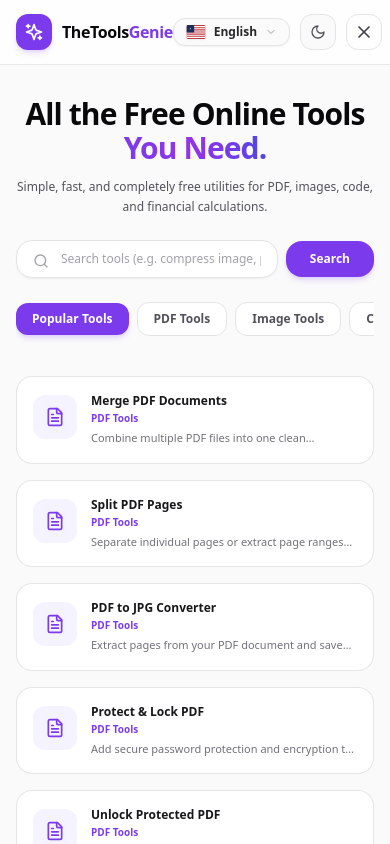
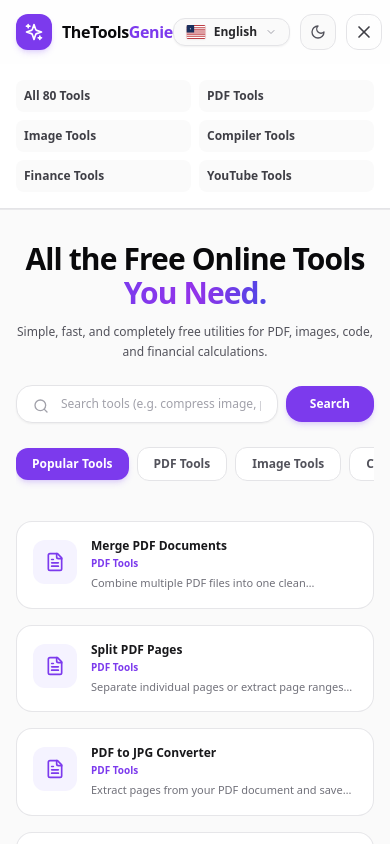
Before and after one commit to RajeshKhandare/thetoolsgenie-, a Next.js app: page / in a window 390 px wide. Both pictures are taken after a click on the button 364 px from the left and 32 px from the top of the page. Shown: the top 844 px of the page. Built offline with nearby package versions, Linux system fonts and the light colour scheme.

Commit message:
Update Navbar.tsx

```diff
--- a/components/Navbar.tsx
+++ b/components/Navbar.tsx
@@ -6,7 +6,14 @@
 import LanguageSelector from '@/components/LanguageSelector';
 import { TOOLS_REGISTRY } from '@/data/toolsRegistry';
 
-const CATEGORY_TABS = ['PDF', 'Image', 'Compiler', 'Finance', 'YouTube'];
+// Category keys mapped directly to the homepage/directory filter pills
+const CATEGORIES_CONFIG = [
+  { label: 'PDF', query: 'PDF Tools' },
+  { label: 'Image', query: 'Image Tools' },
+  { label: 'Compiler', query: 'Compiler Tools' },
+  { label: 'Finance', query: 'Finance Tools' },
+  { label: 'YouTube', query: 'YouTube Tools' },
+];
 
 export default function Navbar() {
   const [isDark, setIsDark] = useState(false);
@@ -35,7 +42,7 @@
     <header className="sticky top-0 z-50 w-full border-b border-zinc-200/80 dark:border-zinc-800/80 bg-white/80 dark:bg-zinc-950/80 backdrop-blur-md">
       <div className="mx-auto flex h-16 max-w-7xl items-center justify-between px-4 sm:px-6 lg:px-8">
 
-        {/* Logo */}
+        {/* Brand Logo */}
         <Link href="/" className="flex items-center gap-2.5 shrink-0">
           <div className="flex h-9 w-9 items-center justify-center rounded-xl bg-violet-600 text-white shadow-md shadow-violet-500/20">
             <Sparkles className="h-5 w-5" />
@@ -50,39 +57,56 @@
           </div>
         </Link>
 
-        {/* Categories with Hover Tool Cards */}
+        {/* Categories Navigation with Hover Tool Cards */}
         <nav className="hidden lg:flex items-center gap-1">
-          {CATEGORY_TABS.map((cat) => {
-            const catTools = TOOLS_REGISTRY.filter((t) => t.category === cat).slice(0, 5);
+          {CATEGORIES_CONFIG.map((cat) => {
+            const catTools = TOOLS_REGISTRY.filter(
+              (t) => t.category.toLowerCase() === cat.label.toLowerCase()
+            ).slice(0, 5);
+
             return (
               <div
-                key={cat}
+                key={cat.label}
                 className="relative"
-                onMouseEnter={() => setActiveDropdown(cat)}
+                onMouseEnter={() => setActiveDropdown(cat.label)}
                 onMouseLeave={() => setActiveDropdown(null)}
               >
                 <button
                   type="button"
                   className="flex items-center gap-1 rounded-xl px-3.5 py-2 text-xs font-semibold text-zinc-600 dark:text-zinc-300 hover:text-violet-600 dark:hover:text-violet-400 hover:bg-zinc-100/60 dark:hover:bg-zinc-900 transition-all"
                 >
-                  <span>{cat}</span>
-                  <ChevronDown className={`h-3.5 w-3.5 transition-transform ${activeDropdown === cat ? 'rotate-180 text-violet-600' : ''}`} />
+                  <span>{cat.label}</span>
+                  <ChevronDown
+                    className={`h-3.5 w-3.5 transition-transform ${
+                      activeDropdown === cat.label ? 'rotate-180 text-violet-600' : ''
+                    }`}
+                  />
                 </button>
 
                 {/* Hover Cards Dropdown */}
-                {activeDropdown === cat && (
+                {activeDropdown === cat.label && (
                   <div className="absolute top-full left-0 w-80 rounded-2xl border border-zinc-200 dark:border-zinc-800 bg-white dark:bg-zinc-950 p-2 shadow-2xl shadow-zinc-950/15 dark:shadow-zinc-950/60 z-50 animate-in fade-in duration-150">
                     <div className="p-2 border-b border-zinc-100 dark:border-zinc-800/80 mb-1 flex justify-between items-center">
-                      <span className="text-[11px] font-bold uppercase tracking-wider text-zinc-400">Popular {cat} Utilities</span>
-                      <Link href={`/tools?category=${cat.toLowerCase()}`} className="text-[11px] font-bold text-violet-600 hover:underline flex items-center gap-1">
+                      <span className="text-[11px] font-bold uppercase tracking-wider text-zinc-400">
+                        Popular {cat.label} Utilities
+                      </span>
+
+                      {/* Connected View All Link */}
+                      <Link
+                        href={`/tools?category=${encodeURIComponent(cat.query)}`}
+                        onClick={() => setActiveDropdown(null)}
+                        className="text-[11px] font-bold text-violet-600 dark:text-violet-400 hover:underline flex items-center gap-1"
+                      >
                         View all <ArrowRight className="h-2.5 w-2.5" />
                       </Link>
                     </div>
+
                     <div className="space-y-1">
                       {catTools.map((t) => (
                         <Link
                           key={t.slug}
                           href={`/tools/${t.slug}`}
+                          onClick={() => setActiveDropdown(null)}
                           className="block p-2.5 rounded-xl hover:bg-zinc-50 dark:hover:bg-zinc-900 transition-colors group"
                         >
                           <p className="text-xs font-bold text-zinc-900 dark:text-white group-hover:text-violet-600 dark:group-hover:text-violet-400 transition-colors">
@@ -101,7 +125,7 @@
           })}
         </nav>
 
-        {/* Right Action Bar: Custom Language Selector + Theme Toggle */}
+        {/* Right Action Bar */}
         <div className="flex items-center gap-2.5">
           <LanguageSelector />
 
@@ -121,6 +145,27 @@
           </button>
         </div>
       </div>
+
+      {/* Mobile Menu */}
+      {mobileMenuOpen && (
+        <div className="lg:hidden border-b border-zinc-200 dark:border-zinc-800 bg-white dark:bg-zinc-950 px-4 py-4 space-y-3">
+          <div className="grid grid-cols-2 gap-2 text-xs font-semibold text-zinc-700 dark:text-zinc-300">
+            <Link href="/tools" onClick={() => setMobileMenuOpen(false)} className="p-2 rounded-lg bg-zinc-50 dark:bg-zinc-900">
+              All 80 Tools
+            </Link>
+            {CATEGORIES_CONFIG.map((cat) => (
+              <Link
+                key={cat.label}
+                href={`/tools?category=${encodeURIComponent(cat.query)}`}
+                onClick={() => setMobileMenuOpen(false)}
+                className="p-2 rounded-lg bg-zinc-50 dark:bg-zinc-900"
+              >
+                {cat.label} Tools
+              </Link>
+            ))}
+          </div>
+        </div>
+      )}
     </header>
   );
 }
```
